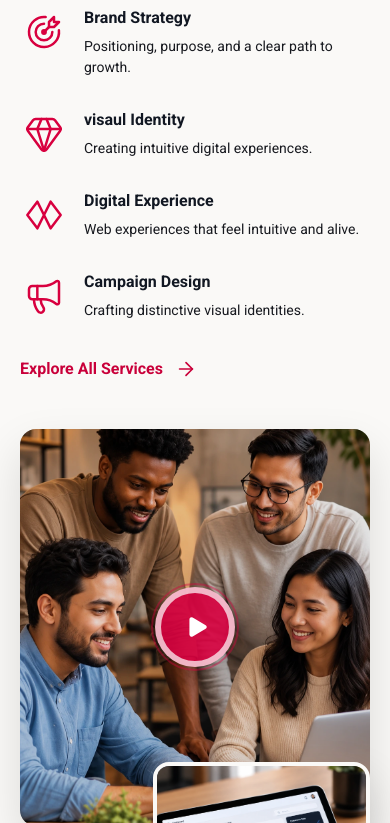
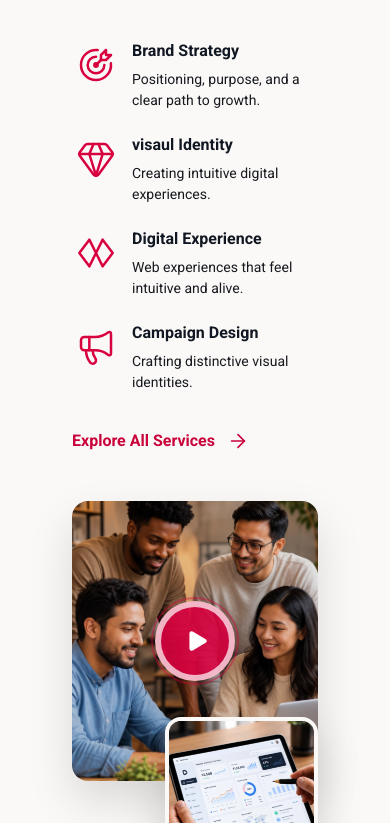
Before and after one commit to rupesh040/veyora, a Next.js app: page / in a window 390 px wide. Shown: the part 2121-2944 px from the top of the page. Built offline with nearby package versions, Linux system fonts and the light colour scheme.

Commit message:
Update project

```diff
--- a/src/components/Services.tsx
+++ b/src/components/Services.tsx
@@ -25,7 +25,7 @@ export default function Services() {
 
   return (
     <>
-      <section className="relative w-full overflow-hidden bg-[#faf9f7] px-5 py-14 sm:px-8 sm:py-16 md:px-10 md:py-20 lg:px-12 lg:py-24 xl:px-16 xl:py-28">
+      <section className="relative w-full overflow-hidden bg-[#faf9f7] px-5 py-2 px-18 lg:px-22">
         <div className="relative z-10 mx-auto grid max-w-[1500px] grid-cols-1 items-start gap-12 lg:grid-cols-[58%_42%] lg:gap-8 lg:pr-8 xl:gap-12 xl:pr-12">
           <div className="relative z-10">
             <motion.div
@@ -58,7 +58,7 @@ export default function Services() {
               <span className="text-[#d8003f]">{data.headingHighlight}</span>
             </motion.h2>
 
-            <div className="mt-9 grid grid-cols-1 gap-x-8 gap-y-8 sm:mt-12 sm:grid-cols-2 sm:gap-y-10 lg:mt-14">
+            <div className="mt-9 grid grid-cols-1 gap-x-8 gap-y-6 sm:mt-10 sm:grid-cols-2 sm:gap-y-8 lg:mt-12 lg:gap-y-10">
               {services.map((service: any, index: number) => {
                 const Icon = (service.icon && iconMap[service.icon]) || Target;
 
@@ -82,7 +82,7 @@ export default function Services() {
                       delay: index * 0.1,
                       ease: [0.22, 1, 0.36, 1],
                     }}
-                    className="group flex gap-4 sm:gap-5"
+                    className="group flex gap-3 sm:gap-4"
                   >
                     <div className="flex h-12 w-12 shrink-0 items-center justify-center sm:h-14 sm:w-14">
                       {service.iconSvg ? (
@@ -237,14 +237,14 @@ function ServicesVisual({
         }}
         className="relative z-10"
       >
-        <div className="relative ml-auto w-full overflow-hidden rounded-[16px] shadow-[0_20px_45px_rgba(0,0,0,0.13)] sm:w-[88%]">
-          <div className="relative aspect-[0.88/1] w-full">
+        <div className="relative ml-auto w-full overflow-hidden rounded-[16px] shadow-[0_20px_45px_rgba(0,0,0,0.13)] sm:w-[88%] lg:w-[78%]">
+          <div className="relative aspect-[0.88/1] w-full ">
             <Image
               src={images.main}
               alt="VEYORA creative team"
               fill
-              className="object-cover"
-              sizes="(max-width: 640px) 100vw, (max-width: 1024px) 50vw, 36vw"
+              className="object-cover "
+              sizes="(max-width: 640px) 100vw, (max-width: 1024px) 50vw, 36vw "
             />
 
             <div className="absolute inset-0 bg-black/10" />
@@ -288,7 +288,7 @@ function ServicesVisual({
           delay: 0.2,
           ease: [0.22, 1, 0.36, 1],
         }}
-        className="relative z-20 -mt-16 ml-auto w-[62%] overflow-hidden rounded-[16px] border-[4px] border-[#faf9f7] shadow-[0_20px_45px_rgba(0,0,0,0.16)] sm:-mt-32 sm:w-[56%] sm:border-[5px]"
+        className="relative z-20 -mt-16 ml-auto w-[62%] overflow-hidden rounded-[16px] border-[4px] border-[#faf9f7] shadow-[0_20px_45px_rgba(0,0,0,0.16)] sm:-mt-32 sm:w-[56%] sm:border-[5px] lg:w-[42%]"
       >
         <div className="relative aspect-[0.92/1] w-full">
           <Image
```
